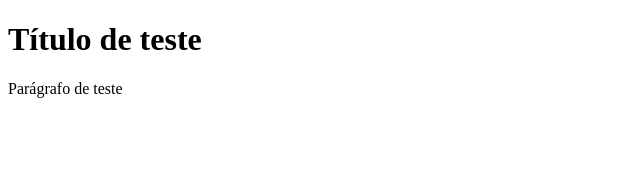
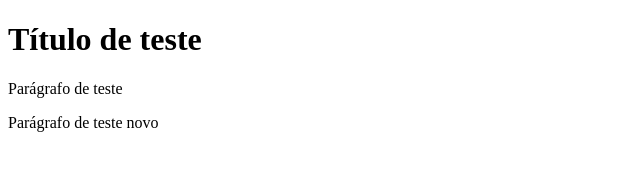
Before and after one commit to artur0407/tutorialgit, a plain HTML site: page index.html in a window 1280 px wide. Shown: the whole page, without its empty margins (0-640 px from the left). Drawn offline with Linux system fonts and the light colour scheme.

Commit message:
Nova demanda

```diff
--- a/index.html
+++ b/index.html
@@ -9,5 +9,6 @@
 <body>
     <h1>Título de teste</h1>
     <p>Parágrafo de teste</p>
+    <p>Parágrafo de teste novo</p>
 </body>
 </html>
```
